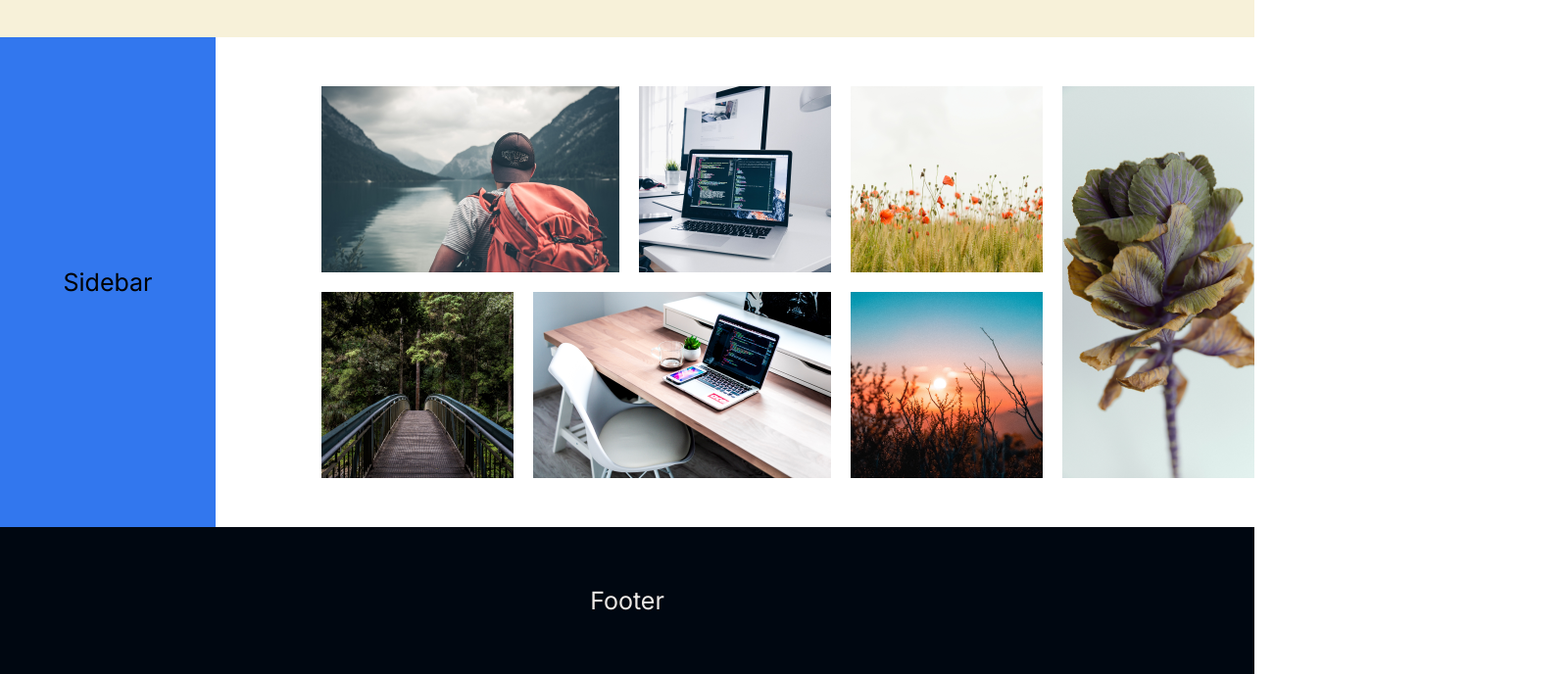
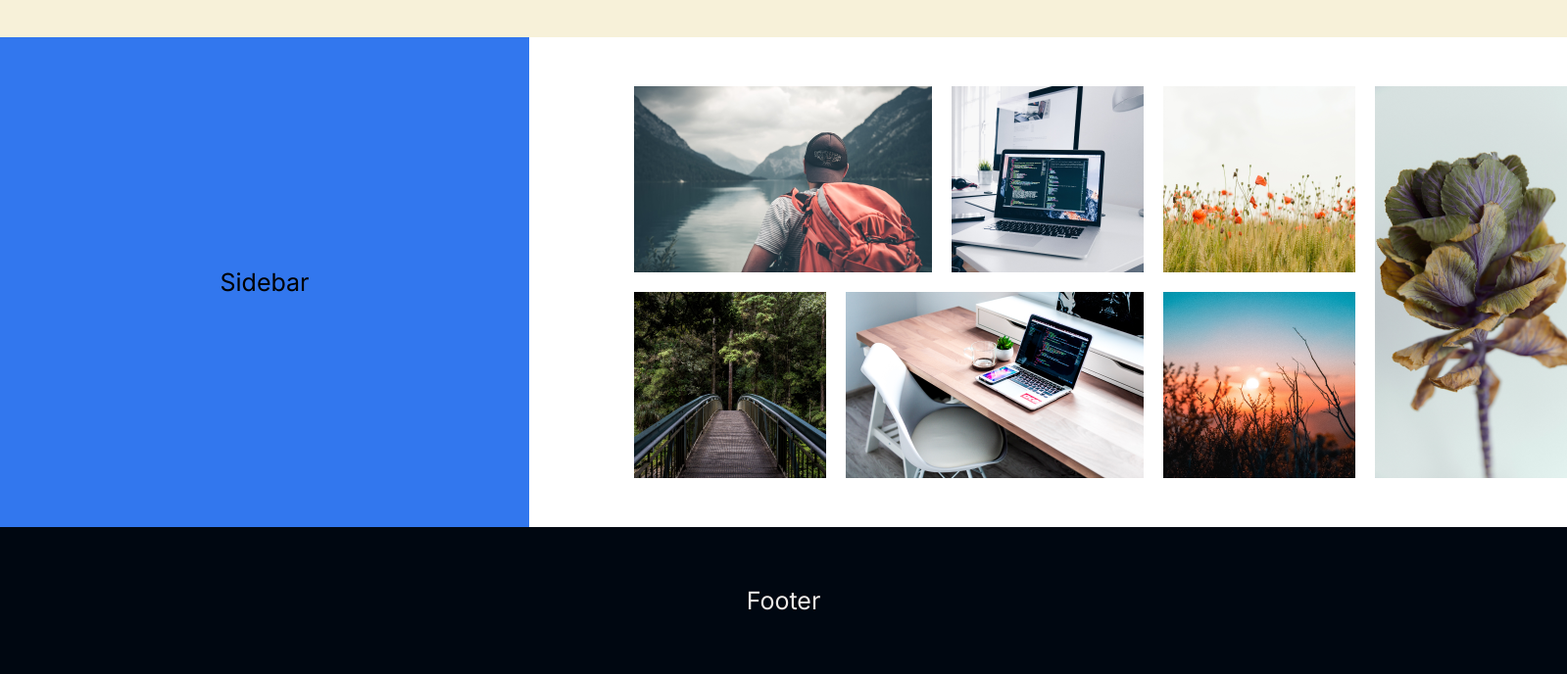
Before and after one commit to F1ex000/Module2less11, a plain HTML site: page index.html in a window 1280 px wide. Shown: the part 112-800 px from the top of the page at 98% size, 1599 px wide, since content can reach past the window. Drawn offline with Linux system fonts and the light colour scheme.

Commit message:
Add files via upload

```diff
--- a/css/main.css
+++ b/css/main.css
@@ -14,14 +14,15 @@ body{
    grid-template-rows: 150px 1fr 150px;
    /* height: 100vh; */
    grid-template-columns: 1fr;
-   /* width: 1600px;
-   height: 750px;    */
+   width: 1599px;
+   /* height: 750px;    */
 }
 h2{
     font-size: 25px;
     font-weight: 400;
 }
 .header{
+    width: 1599px;
     grid-area: header;
     background: #F7F1D9;
     display: flex;
@@ -29,6 +30,7 @@ h2{
     align-items: center;
 }
 .sidebar{
+    width: 540px;
     grid-area: sidebar;
     background:#3277EE;
     display: flex;
@@ -36,6 +38,7 @@ h2{
     align-items: center;
 }
 .footer{
+    width: 1599px;
     grid-area: footer;
     background: #000711;
     display: flex;
@@ -50,7 +53,7 @@ h2{
     grid-area: section_images;
     grid-template: repeat(2, 190px) / repeat(9, 88px);
     grid-gap: 20px;
-    margin: 50px 0 50px 108px;
+    margin: 50px 0 50px 107px;
     background: #FFFFFF;
 }
 
```
